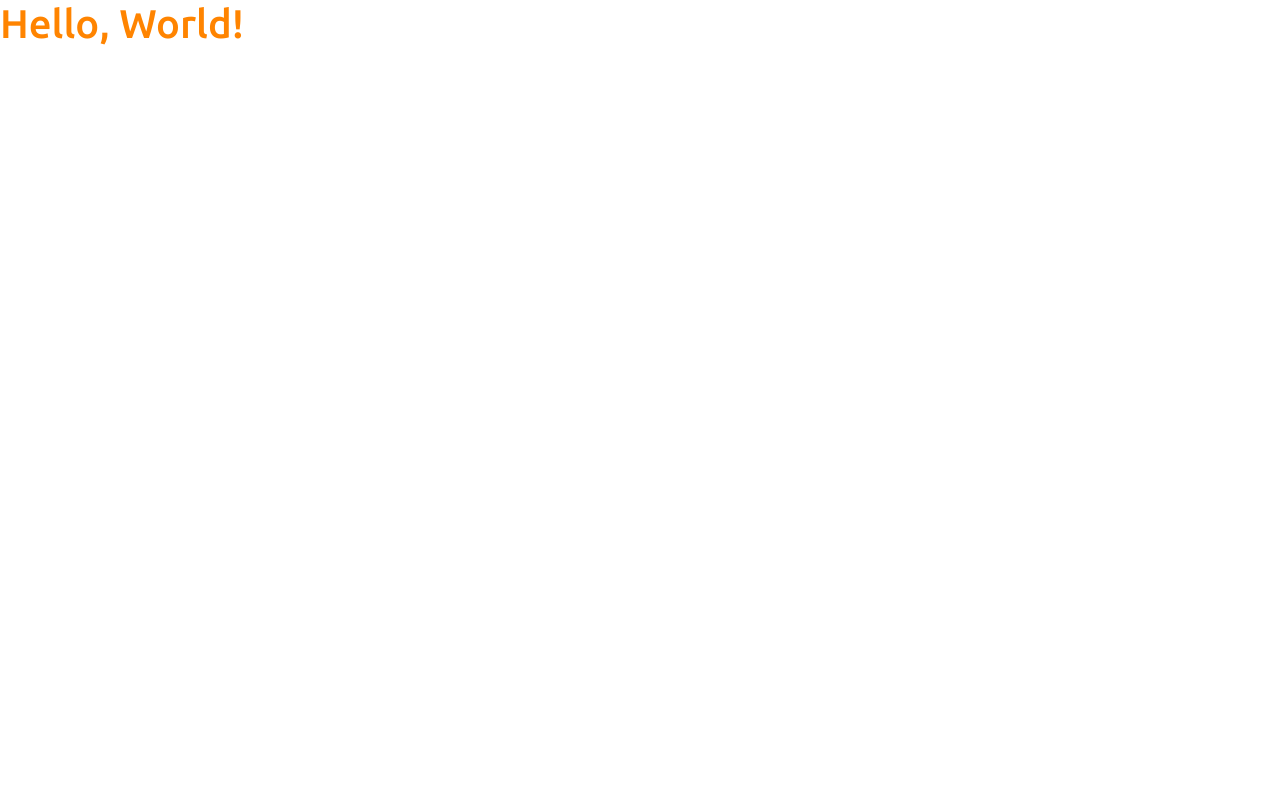
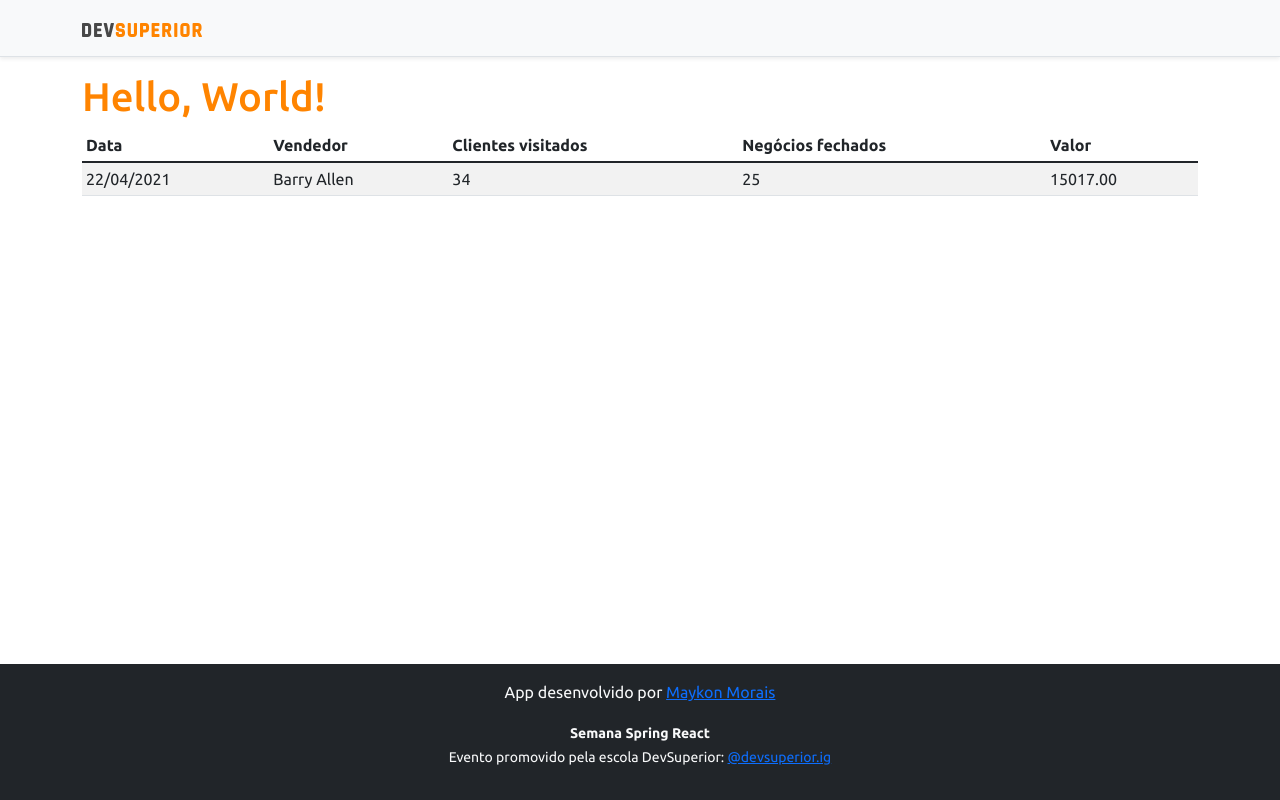
Before and after one commit to MaykonMorais/sds3-project, a React (Create React App) app in the folder frontend/: page / in a window 1280 px wide. Built offline with nearby package versions, Linux system fonts and the light colour scheme.

Commit message:
Basic static components

```diff
--- a/frontend/src/App.tsx
+++ b/frontend/src/App.tsx
@@ -1,10 +1,19 @@
 import React from "react";
+
+import NavBar from "components/NavBar";
+import Footer from "components/Footer";
+import DataTable from "components/Datatable";
 
 function App() {
   return (
-    <div>
-      <h1 className="text-primary">Hello, World!</h1>
-    </div>
+    <>
+      <NavBar />
+      <div className="container">
+        <h1 className="text-primary">Hello, World!</h1>
+        <DataTable />
+      </div>
+      <Footer />
+    </>
   );
 }
 
--- /dev/null
+++ b/frontend/src/components/Datatable/index.tsx
@@ -0,0 +1,28 @@
+import React from "react";
+
+export default function DataTable() {
+  return (
+    <div className="table-responsive">
+      <table className="table table-striped table-sm">
+        <thead>
+          <tr>
+            <th>Data</th>
+            <th>Vendedor</th>
+            <th>Clientes visitados</th>
+            <th>Negócios fechados</th>
+            <th>Valor</th>
+          </tr>
+        </thead>
+        <tbody>
+          <tr>
+            <td>22/04/2021</td>
+            <td>Barry Allen</td>
+            <td>34</td>
+            <td>25</td>
+            <td>15017.00</td>
+          </tr>
+        </tbody>
+      </table>
+    </div>
+  );
+}
--- /dev/null
+++ b/frontend/src/components/Footer/index.tsx
@@ -0,0 +1,34 @@
+import React from "react";
+
+export default function Footer() {
+  return (
+    <footer className="footer mt-auto py-3 bg-dark">
+      <div className="container">
+        <p className="text-light">
+          App desenvolvido por{" "}
+          <a
+            href="https://github.com/MaykonMorais"
+            target="_blank"
+            rel="noreferrer"
+          >
+            Maykon Morais
+          </a>
+        </p>
+        <p className="text-light">
+          <small>
+            <strong>Semana Spring React</strong>
+            <br />
+            Evento promovido pela escola DevSuperior:{" "}
+            <a
+              href="https://instagram.com/devsuperior.ig"
+              target="_blank"
+              rel="noreferrer"
+            >
+              @devsuperior.ig
+            </a>
+          </small>
+        </p>
+      </div>
+    </footer>
+  );
+}
--- /dev/null
+++ b/frontend/src/components/NavBar/index.tsx
@@ -0,0 +1,15 @@
+import React from "react";
+
+import ImgDsDark from "assets/img/ds-dark.svg";
+
+export default function NavBar() {
+  return (
+    <div className="d-flex flex-column flex-md-row align-items-center p-3 px-md-4 mb-3 bg-light border-bottom shadow-sm">
+      <div className="container">
+        <nav className="my-2 my-md-0 mr-md-3">
+          <img src={ImgDsDark} alt="DevSuperior" width="120" />
+        </nav>
+      </div>
+    </div>
+  );
+}
```
Also changed, not shown: frontend/src/assets/img/ds-dark.svg (added).
